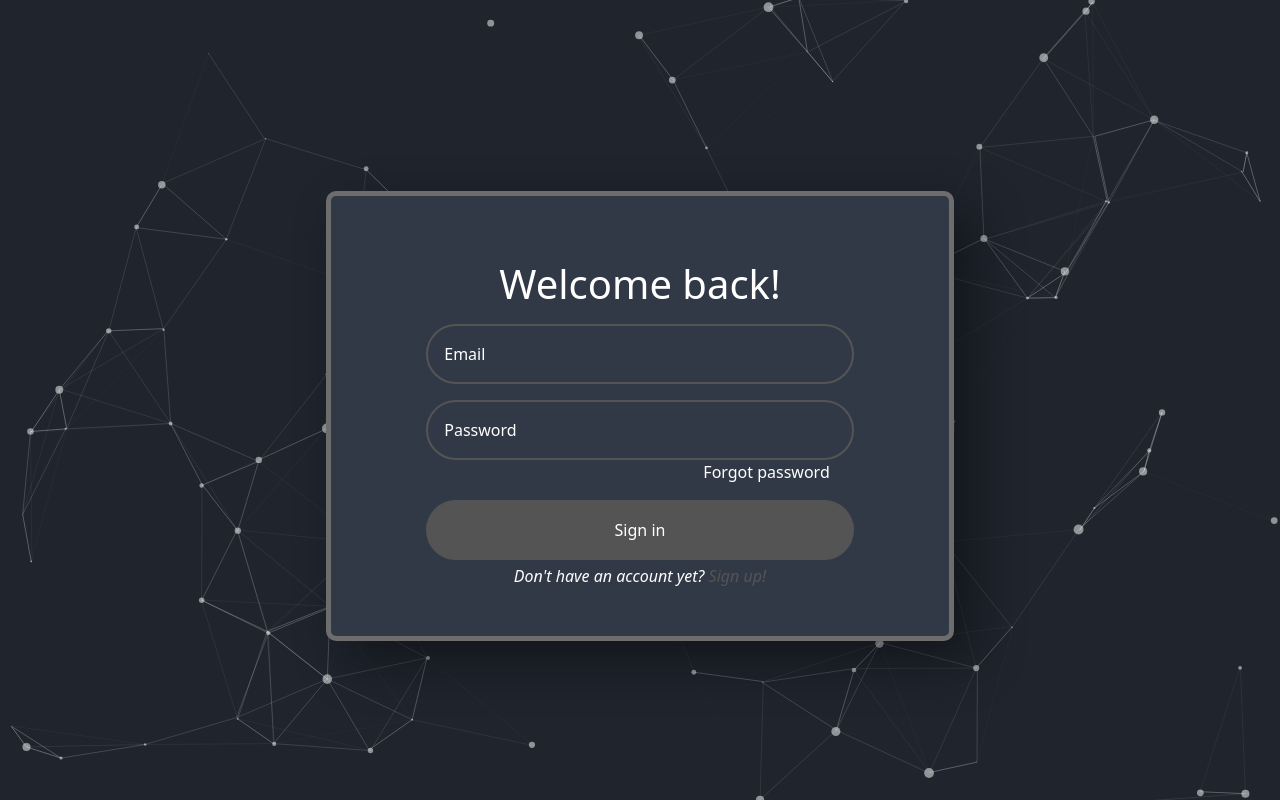
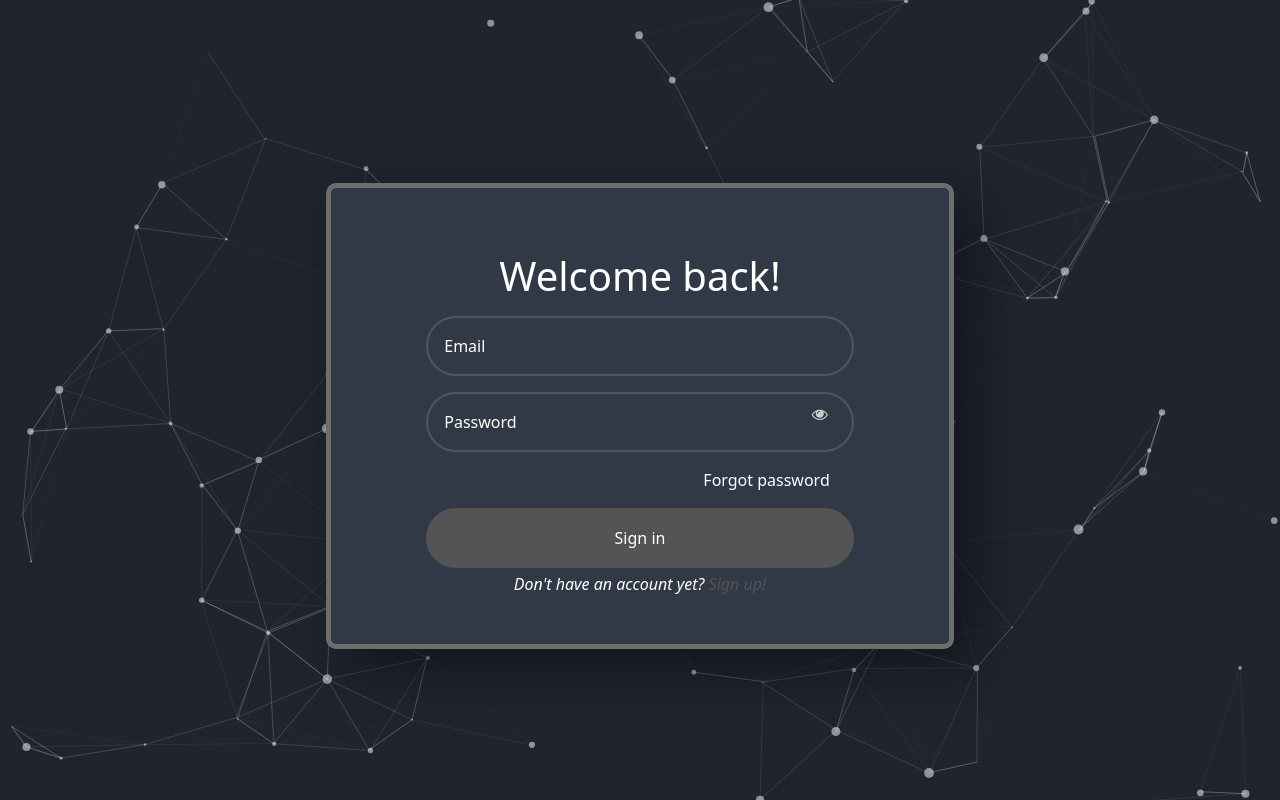
Before and after one commit to AleksandarHaralampiev/hacktues9, a Flask app: page /login in a window 1280 px wide. Run offline with Flask 3, Linux system fonts and the light colour scheme.

Commit message:
Eye icon

```diff
--- a/static/style.css
+++ b/static/style.css
@@ -191,3 +191,24 @@ canvas {
 
     box-shadow: 0 0 5px #0ef, inset 0 0 5px #0ef;
 }
+
+
+
+
+
+.password-input {
+    position: relative;
+    display: inline-block;
+  }
+
+  .password-icon {
+    position: absolute;
+    top: 50%;
+    right: 10px;
+    transform: translateY(-50%);
+    cursor: pointer;
+    color: #000;
+  }
+  .password-input input:not(:focus) + .password-icon {
+    color: #ccc;
+  }
--- a/templates/login.html
+++ b/templates/login.html
@@ -9,6 +9,8 @@
         <link href="https://cdn.jsdelivr.net/npm/bootstrap@5.3.0-alpha1/dist/css/bootstrap.min.css" rel="stylesheet" integrity="sha384-GLhlTQ8iRABdZLl6O3oVMWSktQOp6b7In1Zl3/Jr59b6EGGoI1aFkw7cmDA6j6gD" crossorigin="anonymous">
 
         <link href="../static/style.css" rel="stylesheet">
+
+        <link rel="stylesheet" href="https://cdnjs.cloudflare.com/ajax/libs/font-awesome/4.7.0/css/font-awesome.min.css">
     </head>
 
     <body style="background-color: black;">
@@ -32,7 +34,12 @@
                         <input required type="text" id="email" name="email" placeholder="Email" class="input-field form-control rounded-pill p-3" name="email">
 
                         <!--password-->
-                        <input required type="text" id="password" name="password" placeholder="Password" class="input-field form-control rounded-pill mt-3 p-3" name="email">
+                        <div class="password-input w-100 mb-3">
+                            <input required type="text" id="password" name="password" placeholder="Password" class="input-field form-control rounded-pill mt-3 p-3" name="email">
+                            <span class="password-icon p-3" onclick="togglePasswordVisibility()">
+                                <i class="fa fa-eye"></i>
+                            </span>
+                        </div>
 
                         <!--forgot password-->
 
@@ -54,5 +61,22 @@
 
         <script src="/static/particles.js"></script>
         <script src="/static/app.js"></script>
+
+        <script>
+            var passwordInput = document.getElementById("password");
+            var passwordIcon = document.querySelector(".password-icon i");
+
+            function togglePasswordVisibility() {
+            if (passwordInput.type === "password") {
+                passwordInput.type = "text";
+                passwordIcon.classList.remove("fa-eye");
+                passwordIcon.classList.add("fa-eye-slash");
+            } else {
+                passwordInput.type = "password";
+                passwordIcon.classList.remove("fa-eye-slash");
+                passwordIcon.classList.add("fa-eye");
+            }
+            }
+        </script>
     </body>
 </html>
```
Also changed, not shown: templates/register.html (+33 -2 lines).
